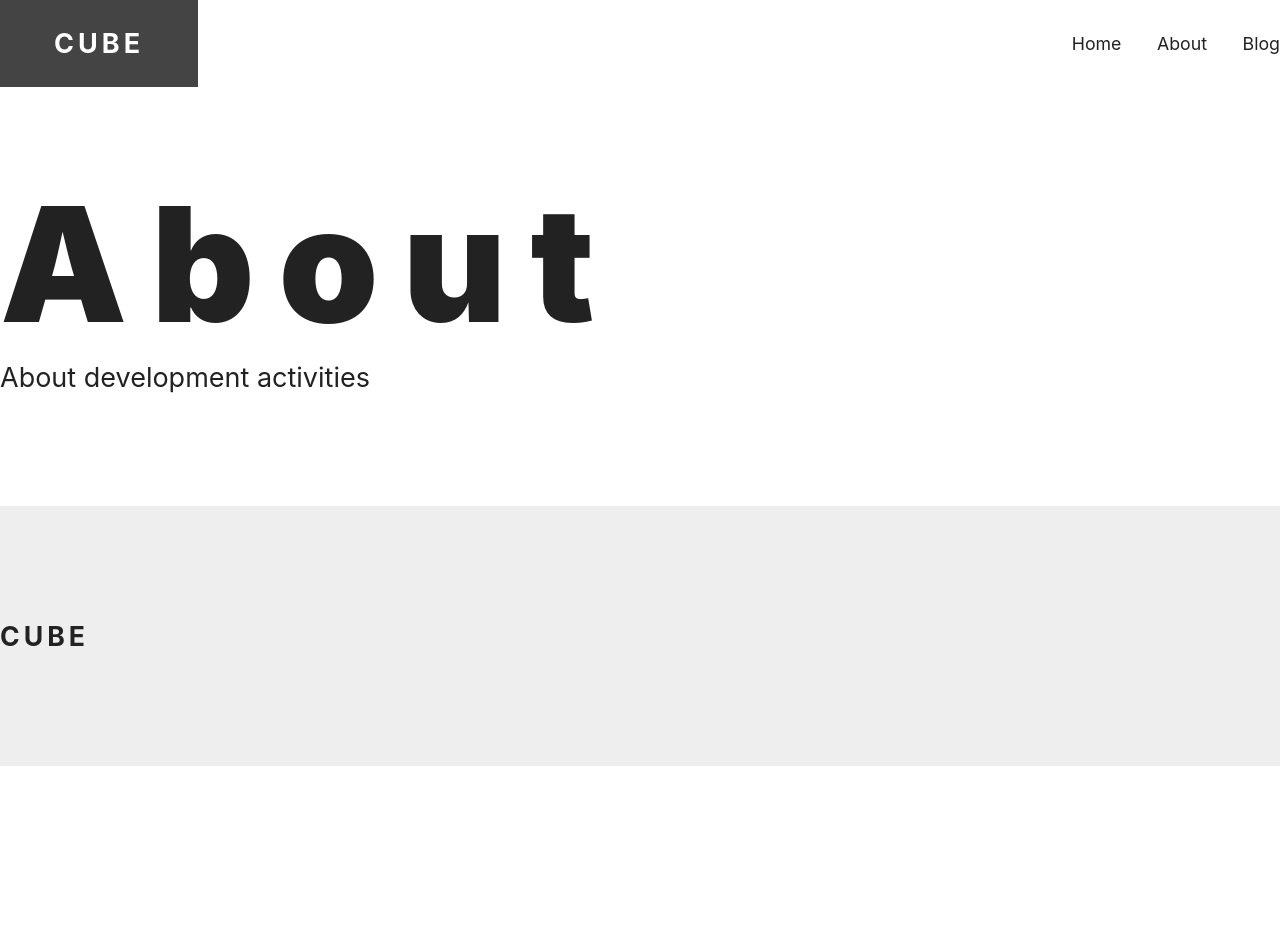
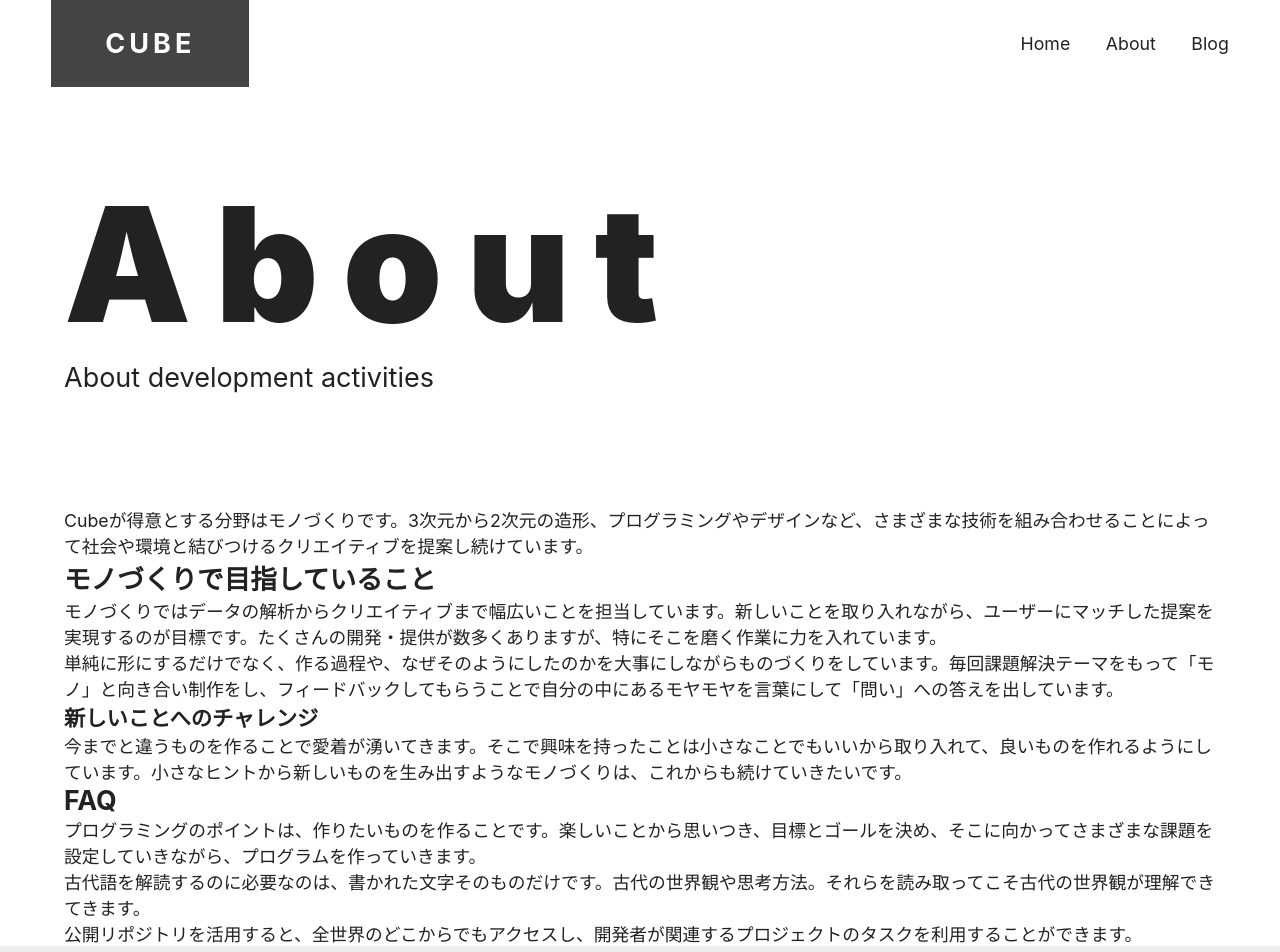
Before and after one commit to s23022/blog, a Next.js app: page /about in a window 1280 px wide. Shown: the top 952 px of the page. Before the commit the page ends 800 px from the top, so only its background shows below. Built offline with nearby package versions, Linux system fonts and the light colour scheme.

Commit message:
p112 finished
Containerコンポーネントで横幅を整える 終了

```diff
--- /dev/null
+++ b/compornents/container.js
@@ -0,0 +1,6 @@
+import styles from 'styles/container.module.css'
+
+const Container = ({ children, large = false }) => {
+  return <div className={large ? styles.large : styles.default}>{children}</div>
+}
+export default Container
--- a/compornents/footer.js
+++ b/compornents/footer.js
@@ -1,11 +1,14 @@
+import Container from 'compornents/container'
 import Logo from 'compornents/logo'
 import styles from 'styles/footer.module.css'
 
 const Footer = () => (
   <footer className={styles.wrapper}>
-    <div className={styles.flexContainer}>
-      <Logo />
-    </div>
+    <Container>
+      <div className={styles.flexContainer}>
+        <Logo />
+      </div>
+    </Container>
   </footer>
 )
 export default Footer
--- a/compornents/header.js
+++ b/compornents/header.js
@@ -1,13 +1,16 @@
+import Container from 'compornents/container'
 import Logo from 'compornents/logo'
 import Nav from 'compornents/nav'
 import styles from 'styles/header.module.css'
 
 const Header = () => (
   <header>
-    <div className={styles.flexContainer}>
-      <Logo boxOn />
-      <Nav />
-    </div>
+    <Container large>
+      <div className={styles.flexContainer}>
+        <Logo boxOn />
+        <Nav />
+      </div>
+    </Container>
   </header>
 )
 export default Header
--- a/pages/about.js
+++ b/pages/about.js
@@ -1,6 +1,37 @@
+import Container from 'compornents/container'
 import Hero from 'compornents/hero'
 
 const About = () => {
-  return <Hero title='About' subtitle='About development activities' />
+  return (
+    <Container>
+      <Hero title='About' subtitle='About development activities' />
+
+      <p>
+        Cubeが得意とする分野はモノづくりです。3次元から2次元の造形、プログラミングやデザインなど、さまざまな技術を組み合わせることによって社会や環境と結びつけるクリエイティブを提案し続けています。
+      </p>
+      <h2>モノづくりで目指していること</h2>
+      <p>
+        モノづくりではデータの解析からクリエイティブまで幅広いことを担当しています。新しいことを取り入れながら、ユーザーにマッチした提案を実現するのが目標です。たくさんの開発・提供が数多くありますが、特にそこを磨く作業に力を入れています。
+      </p>
+      <p>
+        単純に形にするだけでなく、作る過程や、なぜそのようにしたのかを大事にしながらものづくりをしています。毎回課題解決テーマをもって「モノ」と向き合い制作をし、フィードバックしてもらうことで自分の中にあるモヤモヤを言葉にして「問い」への答えを出しています。
+      </p>
+      <h3>新しいことへのチャレンジ</h3>
+      <p>
+        今までと違うものを作ることで愛着が湧いてきます。そこで興味を持ったことは小さなことでもいいから取り入れて、良いものを作れるようにしています。小さなヒントから新しいものを生み出すようなモノづくりは、これからも続けていきたいです。
+      </p>
+
+      <h2>FAQ</h2>
+      <p>
+        プログラミングのポイントは、作りたいものを作ることです。楽しいことから思いつき、目標とゴールを決め、そこに向かってさまざまな課題を設定していきながら、プログラムを作っていきます。
+      </p>
+      <p>
+        古代語を解読するのに必要なのは、書かれた文字そのものだけです。古代の世界観や思考方法。それらを読み取ってこそ古代の世界観が理解できてきます。
+      </p>
+      <p>
+        公開リポジトリを活用すると、全世界のどこからでもアクセスし、開発者が関連するプロジェクトのタスクを利用することができます。
+      </p>
+    </Container>
+  )
 }
 export default About
```
Also changed, not shown: pages/blog/index.js (+7 -1 lines), pages/index.js (+6 -1 lines).
